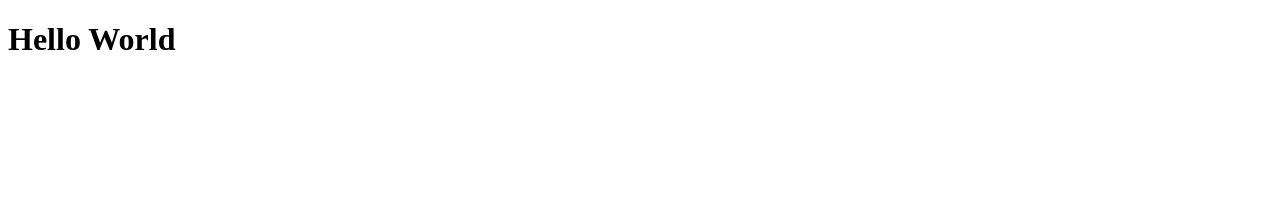
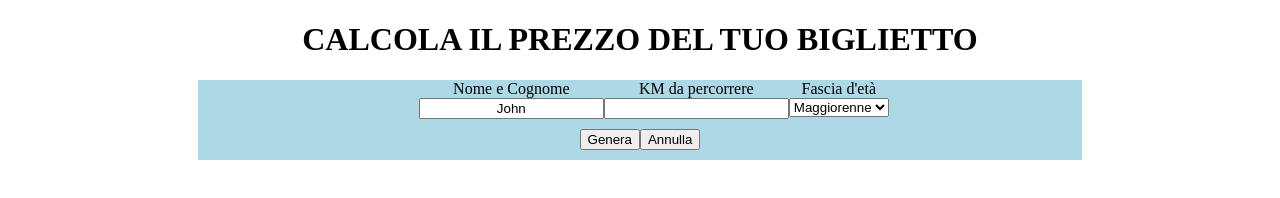
Before and after one commit to DNParadox/js-biglietto-treno-form, a plain HTML site: page index.html in a window 1280 px wide. Drawn offline with Linux system fonts and the light colour scheme.

Commit message:
Push. lavorazione su JS

```diff
--- a/css/style.css
+++ b/css/style.css
@@ -0,0 +1,26 @@
+h1, .user-form, input {
+    text-align: center;
+}
+
+.card {
+    background-color: lightblue;
+    display: flex;
+    flex-direction: column;
+    width: 70%;
+    margin: 0 auto;
+}
+
+.user-form {
+    display: flex;
+    justify-content: space-between;
+    margin: 0 auto;
+    width: 50%;
+}
+
+
+
+.buttons {
+    display: flex;
+    justify-content: center;
+    margin: 10px auto;
+}
--- a/index.html
+++ b/index.html
@@ -1,14 +1,45 @@
 <!DOCTYPE html>
 <html lang="en">
+
 <head>
     <meta charset="UTF-8">
     <meta http-equiv="X-UA-Compatible" content="IE=edge">
     <meta name="viewport" content="width=device-width, initial-scale=1.0">
-    <title>Document</title>
+    <title>Form Biglietto</title>
     <link rel="stylesheet" href="css/style.css">
 </head>
+
 <body>
-    <h1>Hello World</h1>
+    <h1>CALCOLA IL PREZZO DEL TUO BIGLIETTO</h1>
+<div class="card">
+    <div class="user-form">
+        <div class="user-name">
+            <label for="fname">Nome e Cognome</label><br>
+            <input type="text" id="fname" name="fname" value="John">
+        </div>
+        <div class="user-km">
+            <label for="fnumber">KM da percorrere</label><br>
+            <input type="number" id="fnumber" name="fname" value="John"><br>
+        </div>
 
+        <div class="user-age">
+            <label for="age">Fascia d'età</label> <br>
+
+            <select id="age">
+              <option value="maggiorenne">Maggiorenne</option>
+              <option value="minorenne">Minorenne</option>
+              <option value="over">Over 65</option>
+            </select>
+        </div>
+
+
+    </div>
+    <div class="buttons">
+        <button>Genera</button>
+         <button>Annulla</button>
+    </div>
+</div>
+    <script src="js/script.js"></script>
 </body>
+
 </html>
```
